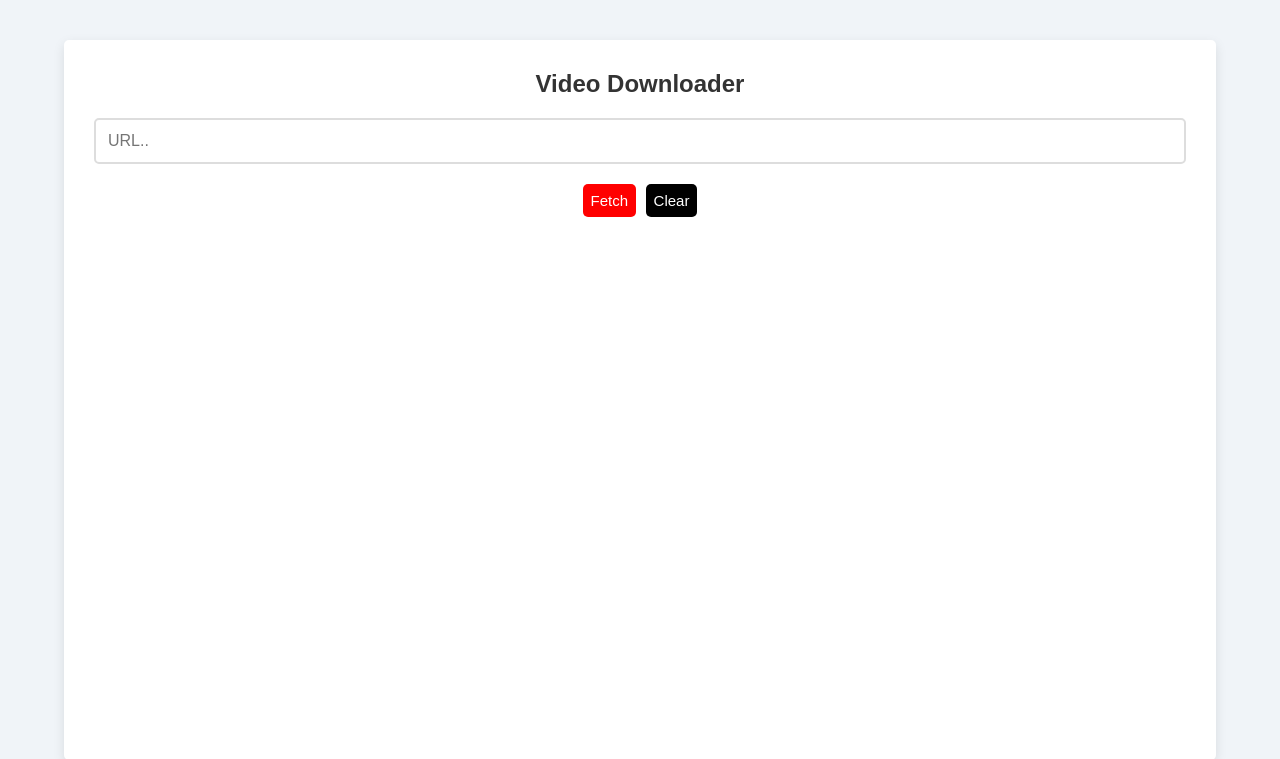
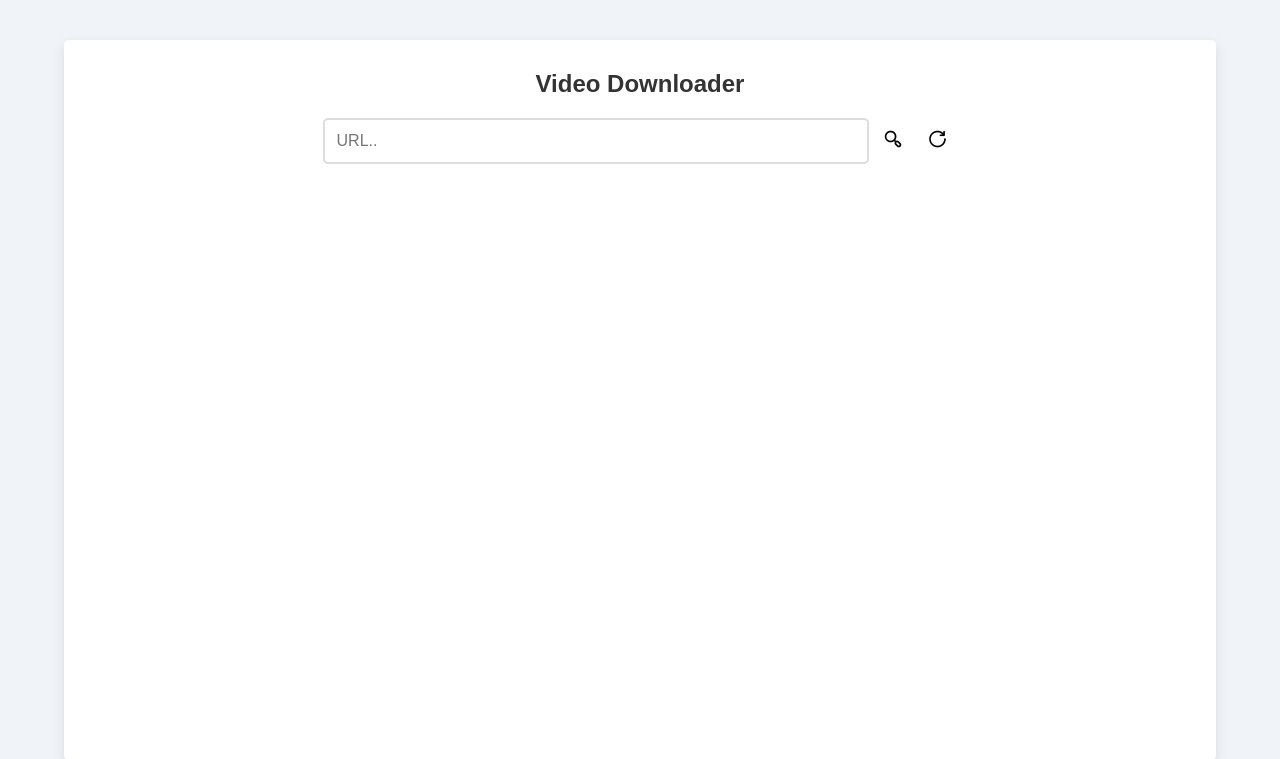
Before and after one commit to AniketDohale/YT_Downloader, a Django app: page / in a window 1280 px wide. Shown: the top 759 px of the page. Run offline with Django 5.2, Linux system fonts and the light colour scheme.

Commit message:
Add icons to Fetch and Clear

```diff
--- a/downloader/static/style/style.css
+++ b/downloader/static/style/style.css
@@ -31,7 +31,7 @@ h2 {
 }
 
 input[type="text"] {
-    width: 100%;
+    width: 50%;
     padding: 12px;
     margin-bottom: 20px;
     border: 2px solid #ddd;
@@ -45,31 +45,34 @@ input[type="text"]:focus {
     border: 2px solid #FF0000;
 }
 
-.fetch, .clear {
-    padding: 8px;
-    background-color: #FF0000;
-    color: white;
+.card .fetch{
+    padding: 10px;
+    background-color: white;
     border: none;
     border-radius: 5px;
-    font-size: 15px;
+    font-size: 20px;
     cursor: pointer;
     transition: background-color 0.3s;
 }
 
-.fetch:hover {
-    background-color: #973939;
+.card .fetch:hover {
+    background-color: #000000;
+    color: #ffffff
 }
 
-.clear {
-    margin-left: 5px;
-    background-color: #000000;
-    color: white;
+.card .clear {
+    padding: 10px;
+    background-color: white;
     border: none;
+    border-radius: 5px;
+    font-size: 20px;
+    cursor: pointer;
+    transition: background-color 0.3s;
 }
 
-.clear:hover {
-    background-color: #4e4d4d;
-
+.card .clear:hover {
+    background-color: #000000;
+    color: #ffffff;
 }
 
 .notification {
--- a/downloader/templates/index.html
+++ b/downloader/templates/index.html
@@ -20,8 +20,12 @@
         <form method="POST">
             {% csrf_token %}
             <input type="text" name="url" value="{% if not download_Success %}{{ request.POST.url }}{% endif %}" placeholder="URL.." required>
-            <button type="submit" class="fetch" name="action" value="fetch">Fetch</button>
-            <button type="button" class="clear" onclick="window.location.href = window.location.pathname;">Clear</button>
+            <button type="submit" class="fetch" name="action" value="fetch">
+                <i class="uil uil-search-alt"></i>
+            </button>
+            <button type="button" class="clear" onclick="window.location.href = window.location.pathname;">
+                <i class="uil uil-redo"></i>
+            </button>
 
             {% if video_Info %}
                 <div class="video-info">
```
